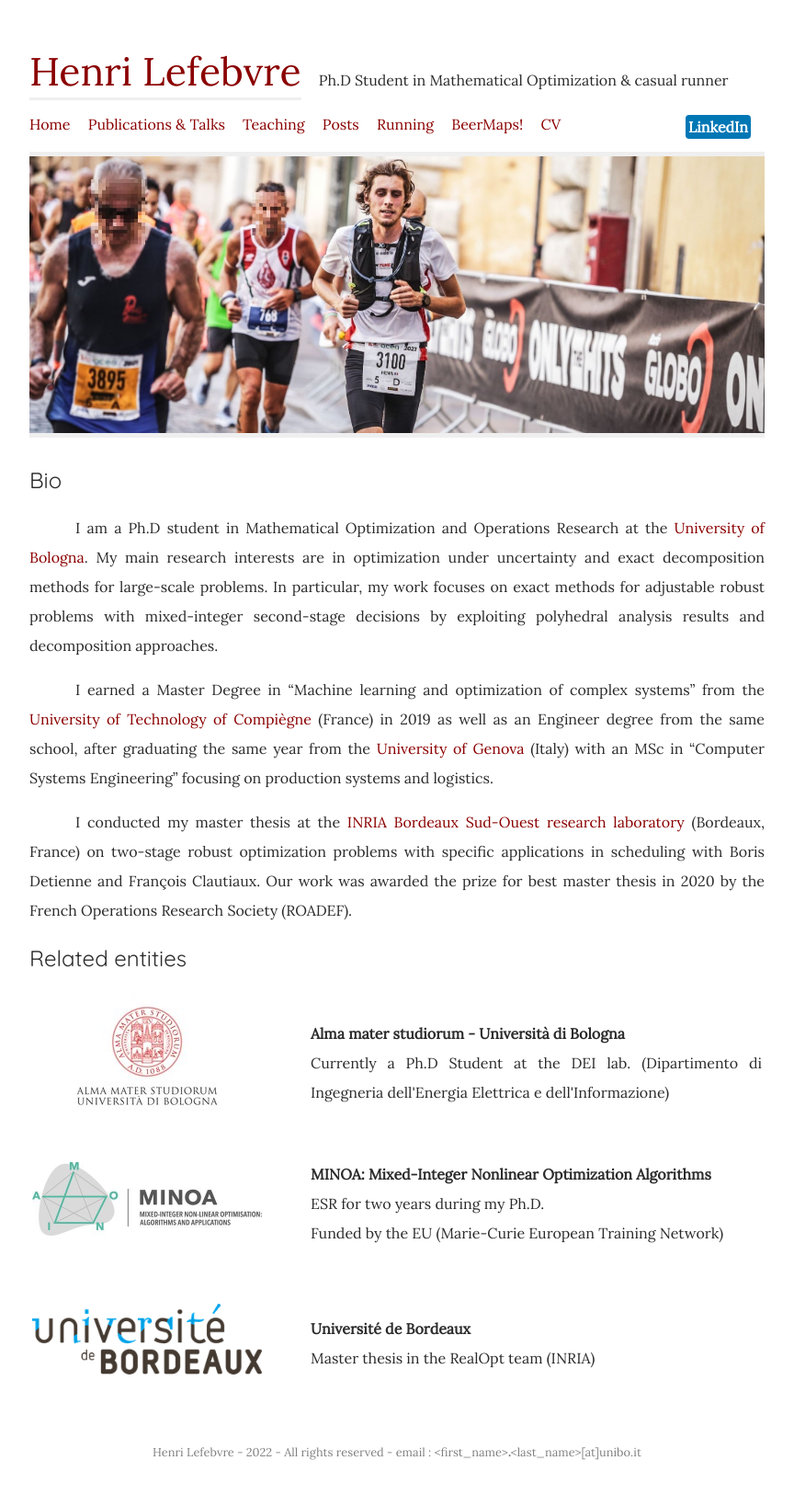
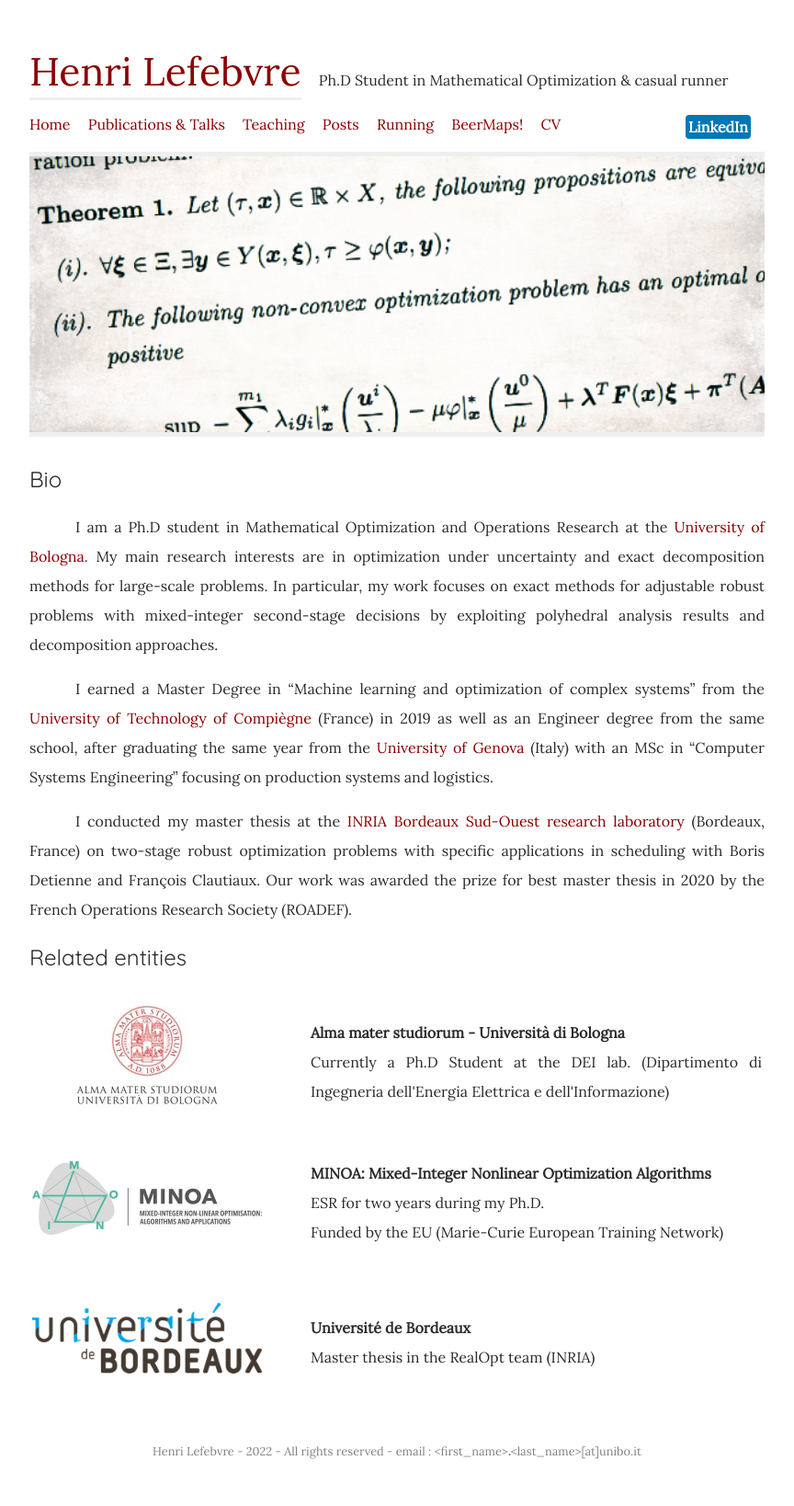
Before and after one commit to hlefebvr/hlefebvr.github.io, a Jekyll site: the page built from index.md, in a window 1280 px wide. Shown: the whole page at 92% size, without its empty margins (208-1072 px from the left). Built offline with Jekyll 4.4.1, drawn with Linux system fonts in a browser that asks for light colours.

Commit message:
change index image

```diff
--- a/index.md
+++ b/index.md
@@ -1,9 +1,11 @@
 ---
 title: Home
 layout: page
-image: cover_censored.jpg
+image: cover_index.png
 short: Ph.D student in Mathematical Optimization and Operations Research at the University of Bologna. Mainly interested in adjustable robust optimization, min-max games and decomposition methods. Casual runner & beer addict.
 ---
+
+<!-- image: cover_censored.jpg -->
 
 ## Bio
 
```
Also changed, not shown: running.md (+1 -1 lines), public/img/cover_index.png (added).
